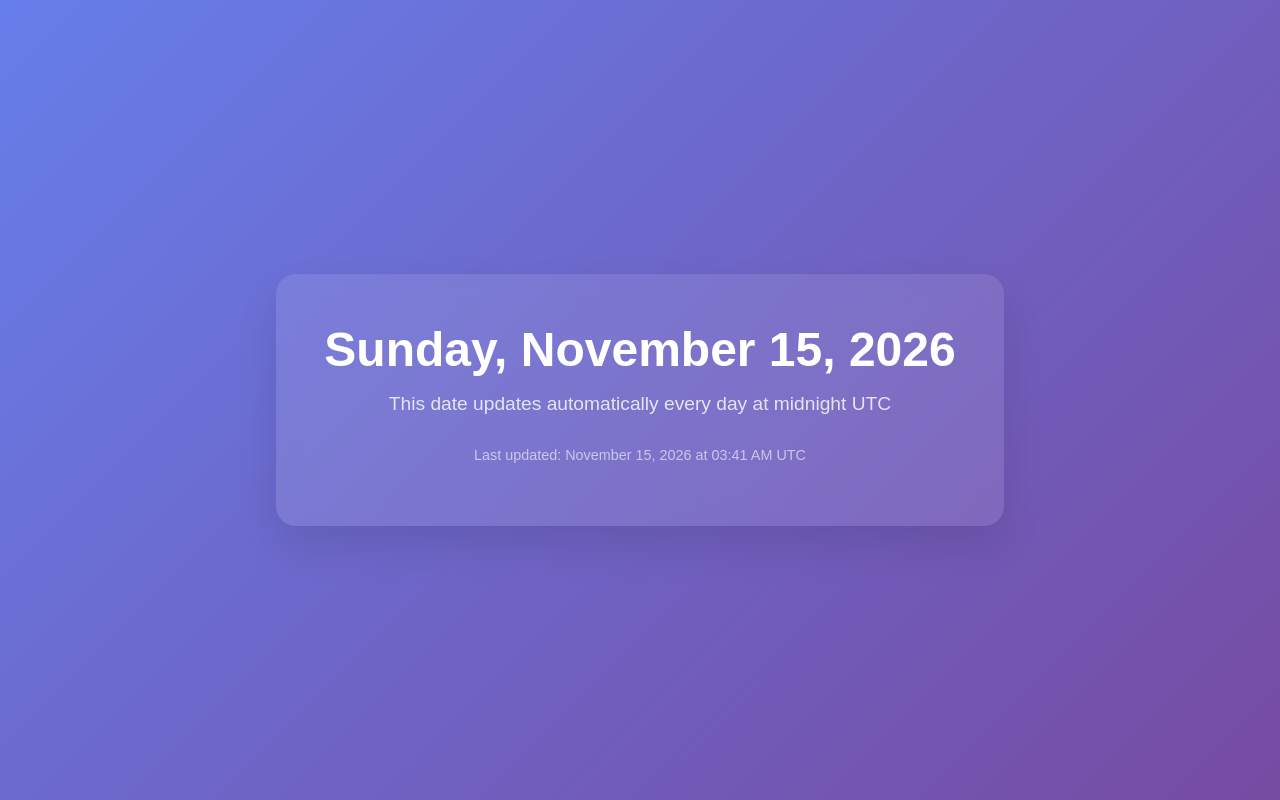
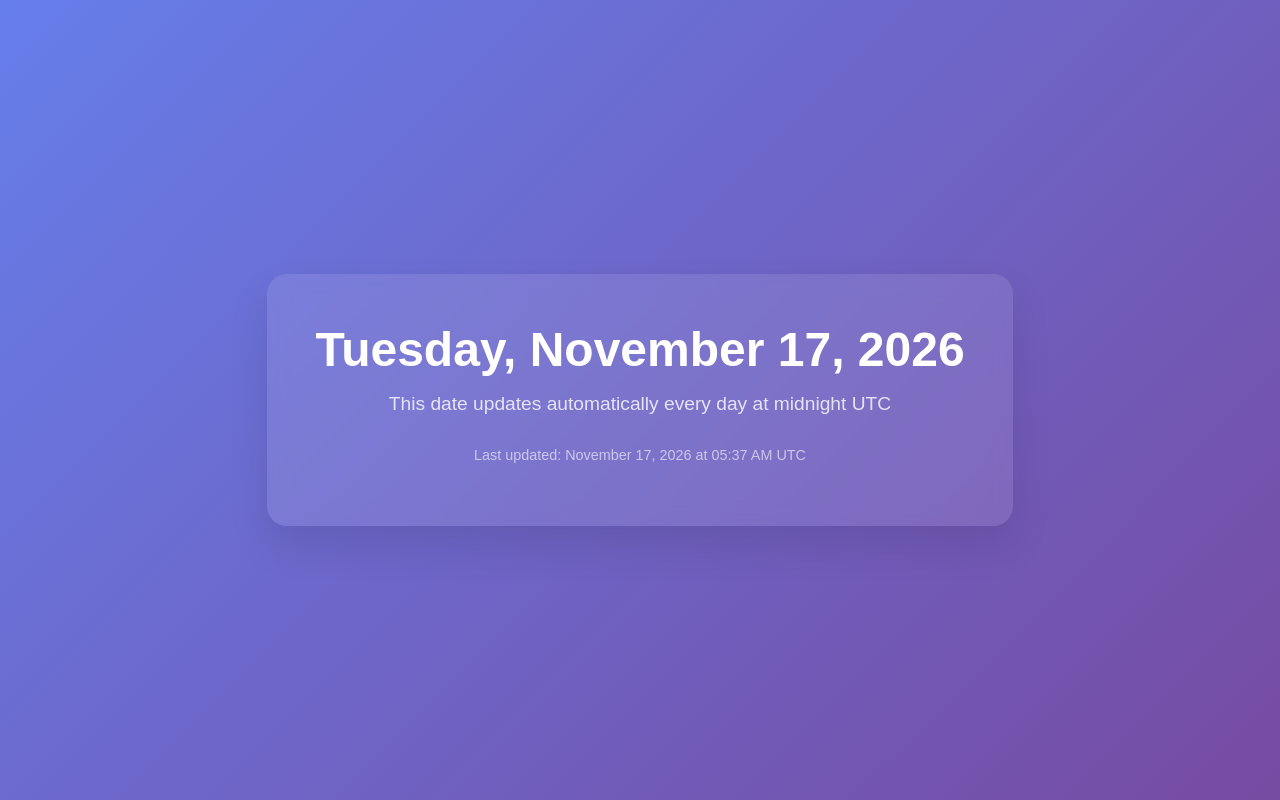
Before and after one commit to TherenceMashego/-Current-Date-Automation, a plain HTML site: page index.html in a window 1280 px wide. Drawn offline with Linux system fonts and the light colour scheme.

Commit message:
📅 Auto-update: Tuesday, 2026-11-17

```diff
--- a/index.html
+++ b/index.html
@@ -52,10 +52,10 @@
 </head>
 <body>
     <div class="date-container">
-        <h1 class="date">Sunday, November 15, 2026</h1>
+        <h1 class="date">Tuesday, November 17, 2026</h1>
 
         <p class="subtitle">This date updates automatically every day at midnight UTC</p>
-        <p class="timestamp">Last updated: November 15, 2026 at 03:41 AM UTC</p>
+        <p class="timestamp">Last updated: November 17, 2026 at 05:37 AM UTC</p>
     </div>
 </body>
 </html>
```
